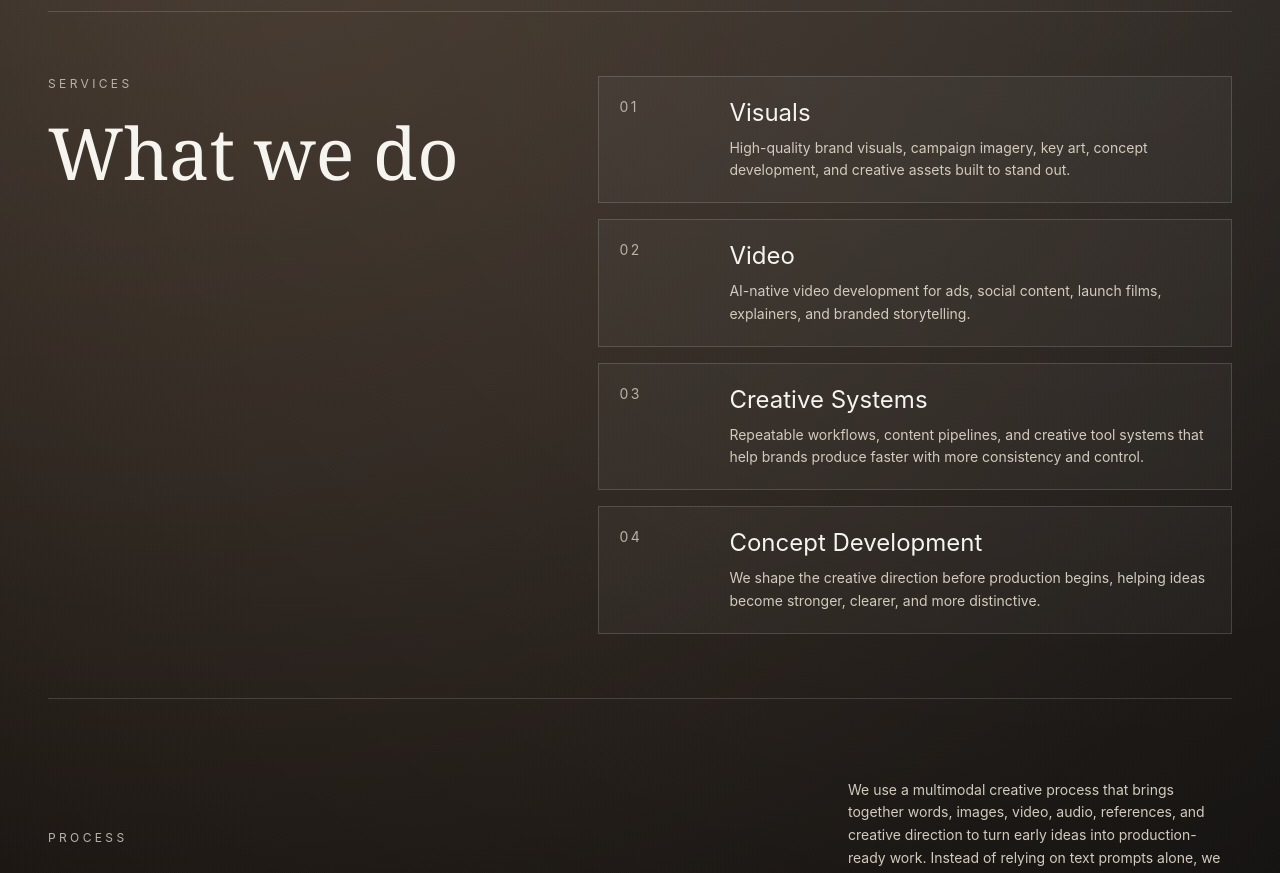
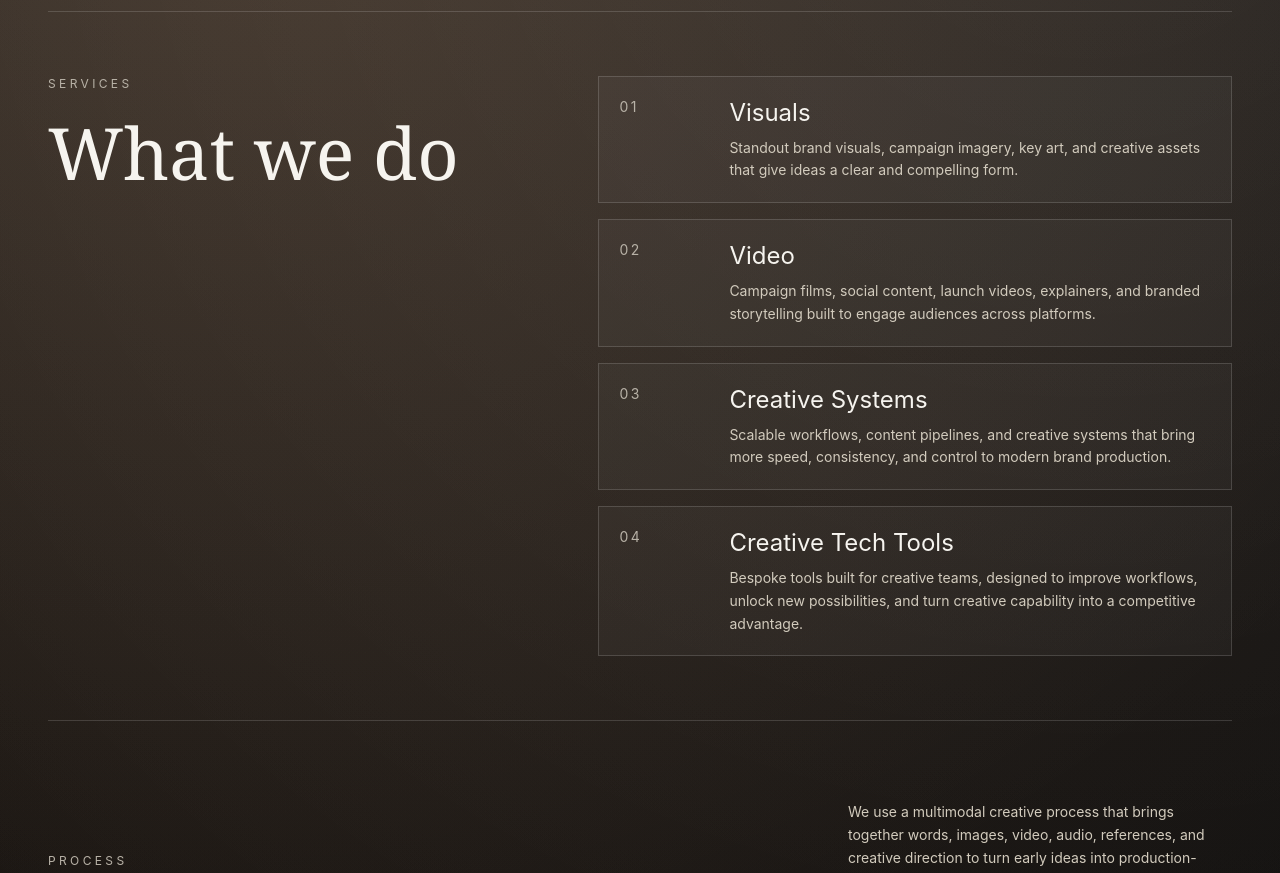
Before and after one commit to bulandun/CreateXDM, a Next.js app: page / in a window 1280 px wide. Shown: the part 1000-1873 px from the top of the page. Built offline with nearby package versions, Linux system fonts and the light colour scheme.

Commit message:
Update What we do service descriptions

```diff
--- a/app/page.tsx
+++ b/app/page.tsx
@@ -3,22 +3,22 @@ import { Reveal } from "@/components/reveal";
 const services = [
   {
     title: "Visuals",
-    text: "High-quality brand visuals, campaign imagery, key art, concept development, and creative assets built to stand out.",
+    text: "Standout brand visuals, campaign imagery, key art, and creative assets that give ideas a clear and compelling form.",
     index: "01"
   },
   {
     title: "Video",
-    text: "AI-native video development for ads, social content, launch films, explainers, and branded storytelling.",
+    text: "Campaign films, social content, launch videos, explainers, and branded storytelling built to engage audiences across platforms.",
     index: "02"
   },
   {
     title: "Creative Systems",
-    text: "Repeatable workflows, content pipelines, and creative tool systems that help brands produce faster with more consistency and control.",
+    text: "Scalable workflows, content pipelines, and creative systems that bring more speed, consistency, and control to modern brand production.",
     index: "03"
   },
   {
-    title: "Concept Development",
-    text: "We shape the creative direction before production begins, helping ideas become stronger, clearer, and more distinctive.",
+    title: "Creative Tech Tools",
+    text: "Bespoke tools built for creative teams, designed to improve workflows, unlock new possibilities, and turn creative capability into a competitive advantage.",
     index: "04"
   }
 ];
```
